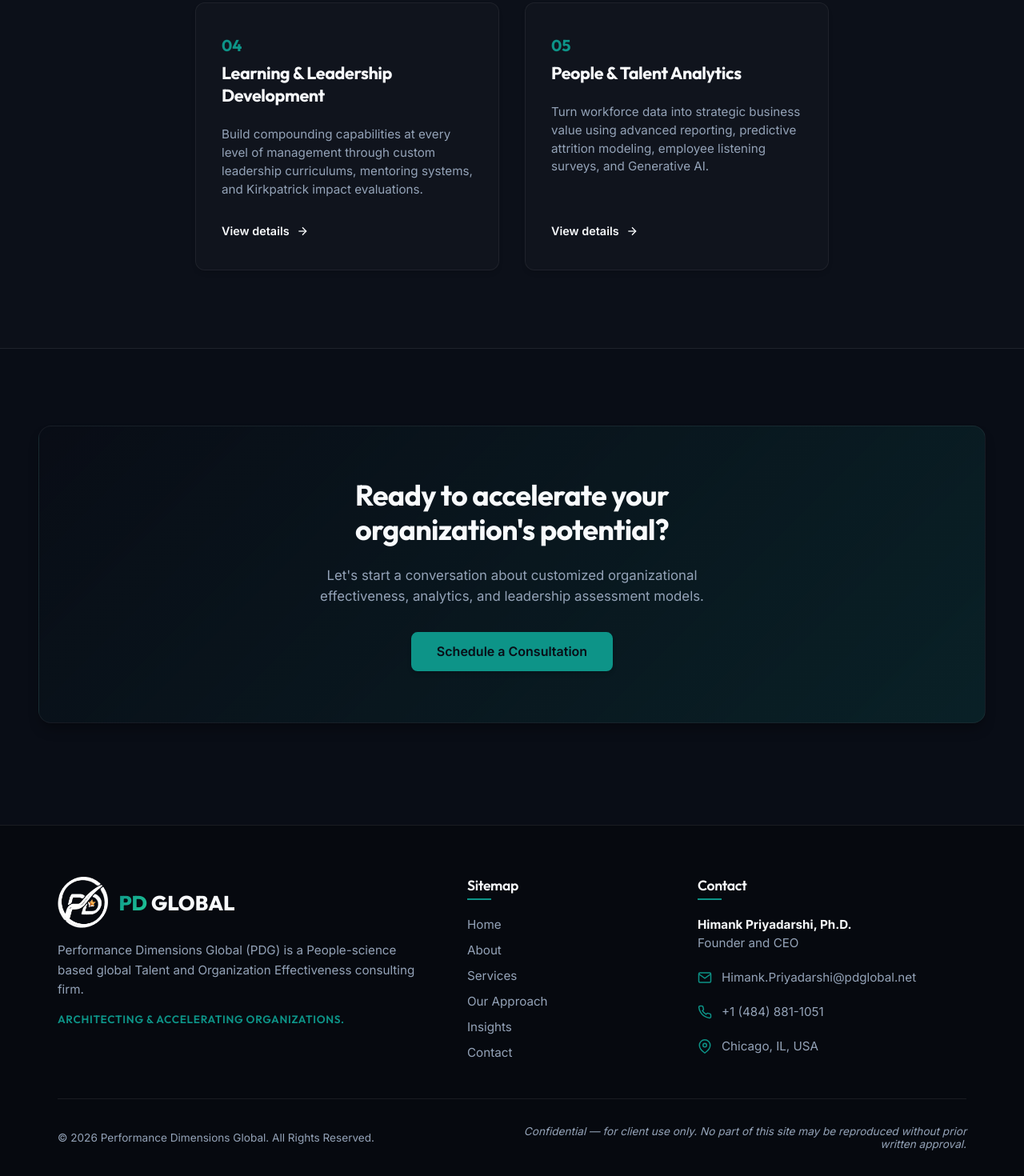
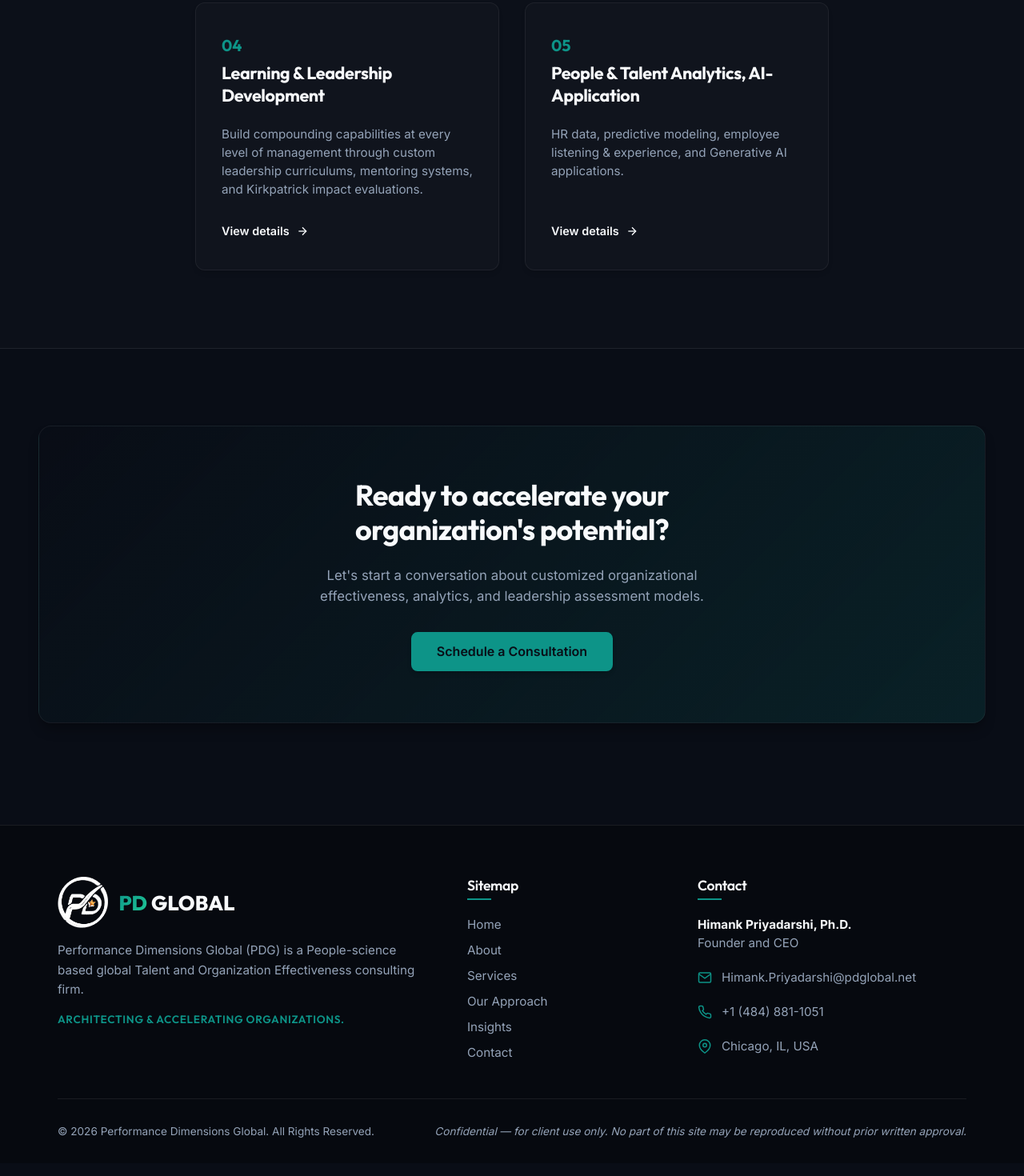
Before and after one commit to barada02/pdglobal, a Next.js app: page / in a window 1280 px wide. Shown: the part 2319-3789 px from the top of the page at 80% size. Built offline with nearby package versions, Linux system fonts and the light colour scheme.

Commit message:
feat: implement homepage layout with capability sections and add footer styles

```diff
--- a/src/app/page.tsx
+++ b/src/app/page.tsx
@@ -32,8 +32,8 @@ export default function Home() {
     },
     {
       num: "05",
-      title: "People & Talent Analytics",
-      desc: "Turn workforce data into strategic business value using advanced reporting, predictive attrition modeling, employee listening surveys, and Generative AI.",
+      title: "People & Talent Analytics, AI-Application",
+      desc: "HR data, predictive modeling, employee listening & experience, and Generative AI applications.",
     },
   ];
 
--- a/src/components/Footer.module.css
+++ b/src/components/Footer.module.css
@@ -183,7 +183,7 @@
 .confidentiality {
   font-style: italic;
   text-align: right;
-  max-width: 50%;
+  white-space: nowrap;
 }
 
 @media (max-width: 768px) {
```
